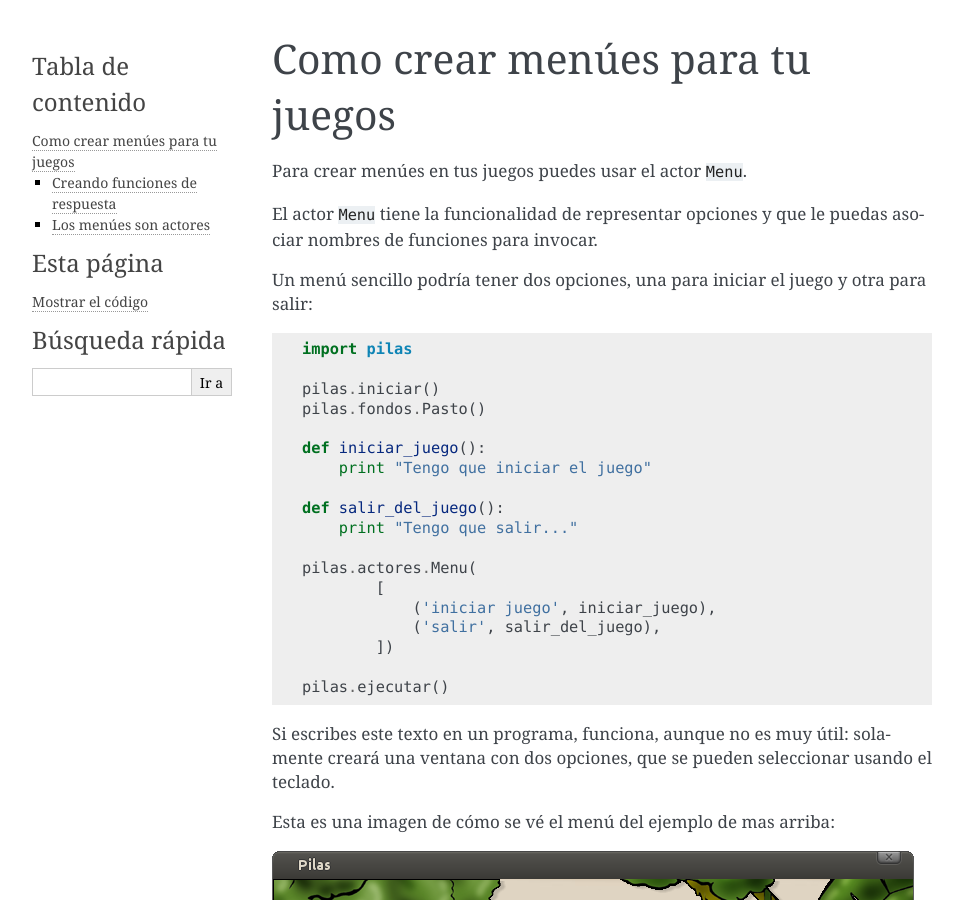
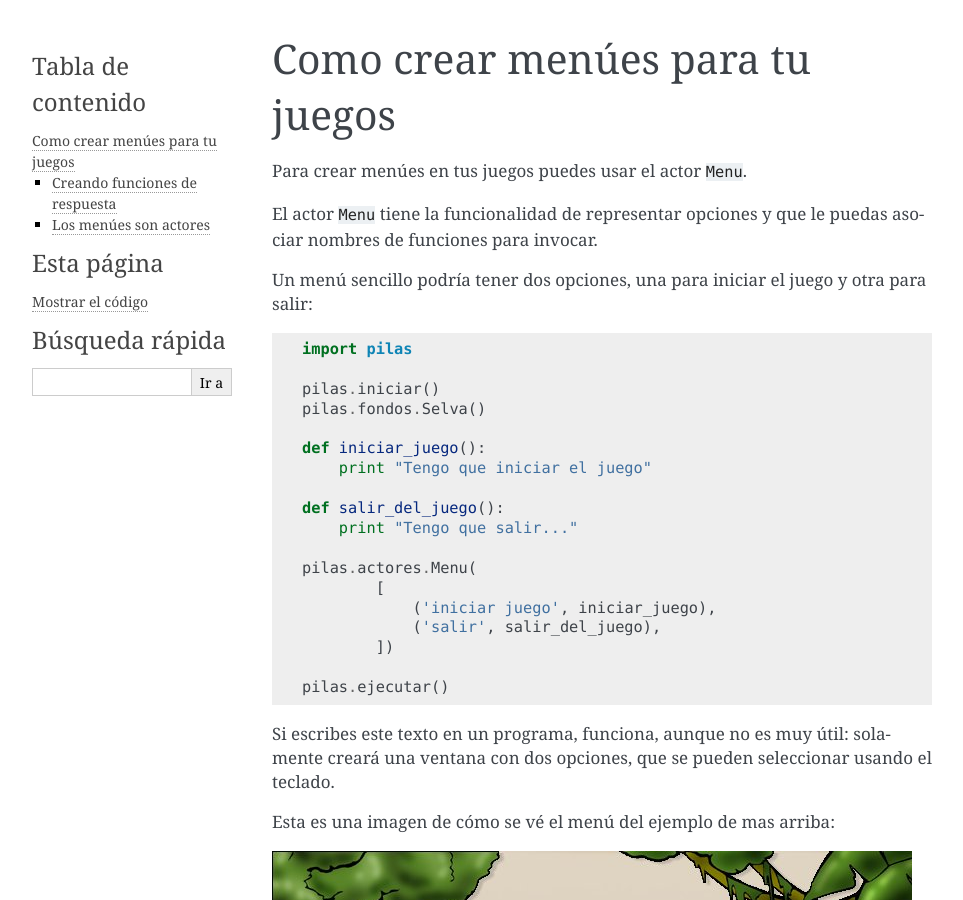
Before and after one commit to hugoruscitti/pilas-docs, a Sphinx documentation site: the page built from source/menu.rst, in a window 1280 px wide and 900 px high. Shown: the whole window, without its empty margins (148-1111 px from the left). Built offline with Sphinx 7.4.7, drawn with Linux system fonts in a browser that asks for light colours.

Commit message:
Actualizar manual: Repaso de errores - Issue #26

```diff
--- a/source/dibujado_avanzado_con_superficies.rst
+++ b/source/dibujado_avanzado_con_superficies.rst
@@ -51,7 +51,7 @@ crear un actor con esa apariencia:
 
     pilas.actores.Actor(superficie)
 
-    pilas.ejecutar()
+    pilas.ejecutar() # Necesario al ejecutar en scripts.
 
 
 Es decir, una vez que creamos la superficie, en realidad lo que obtenemos
--- a/source/empezando.rst
+++ b/source/empezando.rst
@@ -153,7 +153,7 @@ está asociado a una coordenada y cada actor también.
 
 .. note::
     Para que tenga efecto, debes tener seleccionada la ventana de resultado
-    (parte de arriba). Haz click sobre ella antes de pulsar **F12**``.
+    (parte de arriba). Haz click sobre ella antes de pulsar F12.
 
 
 Escala
--- a/source/interfaz_de_usuario.rst
+++ b/source/interfaz_de_usuario.rst
@@ -68,7 +68,8 @@ en el directorio ``ejemplos``. Tiene tres deslizadores, y
 el usuario puede regular cualquiera de los tres para ver
 los cambios en el actor:
 
-.. image:: images/deslizador.png
+.. image:: images/deslizador.jpg
+    :width: 90%
 
 
 Para construir un deslizador y asociarlo a una función
@@ -103,6 +104,9 @@ Selector
 
 El selector te permite seleccionar una opción con
 dos valores: habilitado, deshabilitado.
+
+.. image:: images/selector.png
+    :width: 90%
 
 Se puede usar para opciones cómo habilitar o deshabilitar
 el modo pantalla completa o algo así.
--- a/source/menu.rst
+++ b/source/menu.rst
@@ -16,7 +16,7 @@ para iniciar el juego y otra para salir:
     import pilas
 
     pilas.iniciar()
-    pilas.fondos.Pasto()
+    pilas.fondos.Selva()
 
     def iniciar_juego():
         print "Tengo que iniciar el juego"
@@ -41,7 +41,7 @@ teclado.
 Esta es una imagen de cómo se vé el menú del
 ejemplo de mas arriba:
 
-.. image:: images/menu.png
+.. image:: images/menu.jpg
 
 
 Cada vez que selecciones una opción aparecerá un
```
Also changed, not shown: other parts of source/empezando.rst (+2 -2 lines), source/images/deslizador.jpg (added), source/images/deslizador.png (deleted), source/images/ingreso_de_texto.png, source/images/menu.jpg (added), source/images/menu.png (deleted), source/images/selector.png (added).
